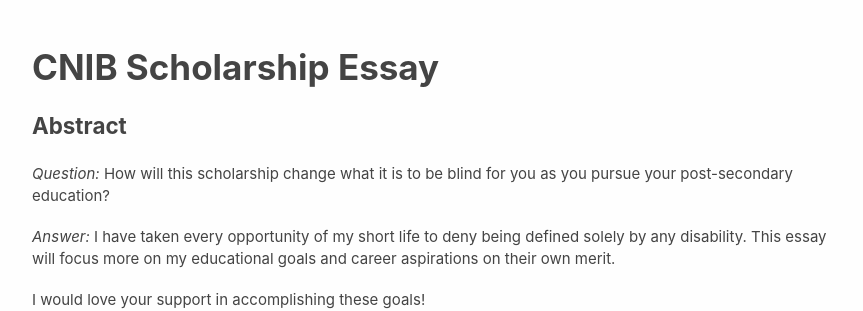
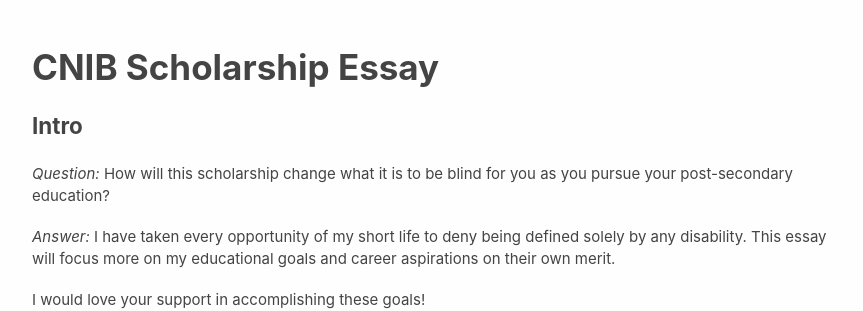
Before and after one commit to TTWNO/tait.tech, a Jekyll site: the page built from scholarships/2020/cnib/index.md, in a window 1280 px wide. Shown: the top 311 px of the page, without its empty margins (208-1071 px from the left). Built offline with Jekyll 4.4.1, drawn with Linux system fonts in a browser that asks for light colours.

Commit message:
Abstract -> Intro

```diff
--- a/scholarships/2020/cnib/index.md
+++ b/scholarships/2020/cnib/index.md
@@ -4,7 +4,7 @@
 ---
 # CNIB Scholarship Essay
 
-### Abstract
+### Intro
 *Question:*
 How will this scholarship change what it is to be blind for you as you pursue your post-secondary education?
 
```
